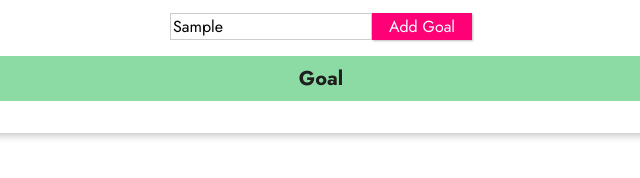
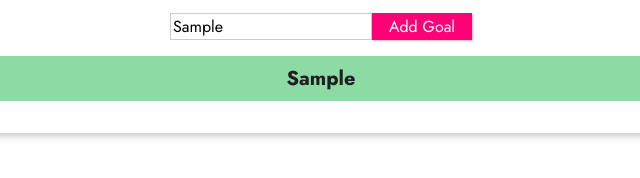
Before and after one commit to angela-mitchell-vmlyr/lists-cond-01-starting-setup, a plain HTML site: page index.html in a window 1280 px wide. Both pictures are taken after typing "Sample" into the empty fields and a click on the button "Add Goal". Shown: the part 286-464 px from the top of the page, 319-959 px from the left. Drawn offline with nearby package versions, Linux system fonts and the light colour scheme.

Commit message:
use v-for to output a list of goals

```diff
--- a/index.html
+++ b/index.html
@@ -20,17 +20,10 @@
       <h2>My course goals</h2>
       <input type="text" v-model="enteredGoalValue"/>
       <button @click="addGoal">Add Goal</button>
-      <!-- As a rule of thumb, use v-if -->
       <p v-if="goals.length === 0">No goals have been added yet - please start adding some!</p>
       <ul v-else>
-        <li>Goal</li>
+        <li v-for="goal of goals">{{ goal }}</li>
       </ul>
-
-      <!-- Only use v-show when an element's visibility status changes a lot -->
-      <!-- <p v-show="goals.length === 0">No goals have been added yet - please start adding some!</p>
-      <ul v-show="goals.length > 0">
-        <li>Goal</li>
-      </ul> -->
     </section>
   </body>
 </html>
```
